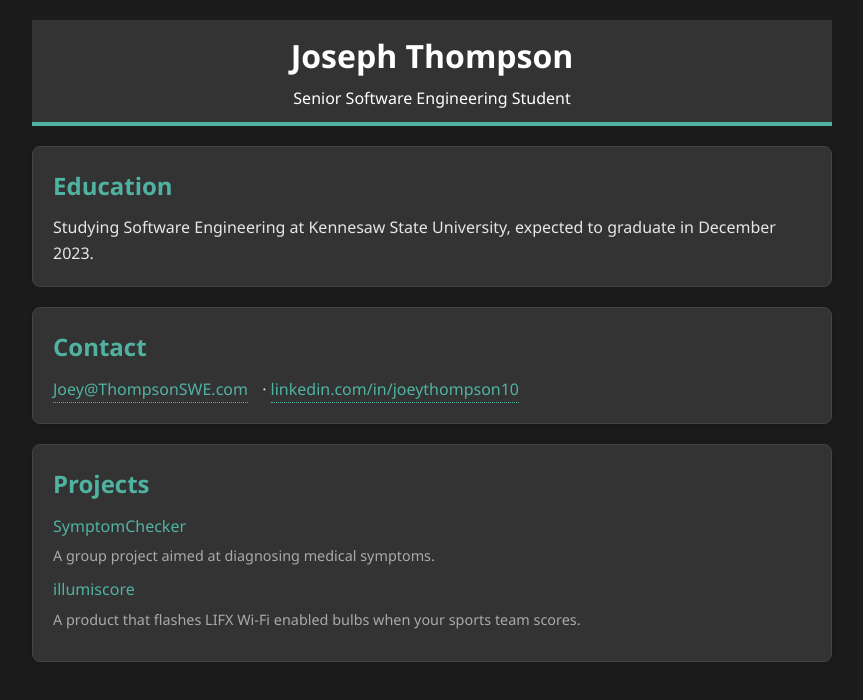
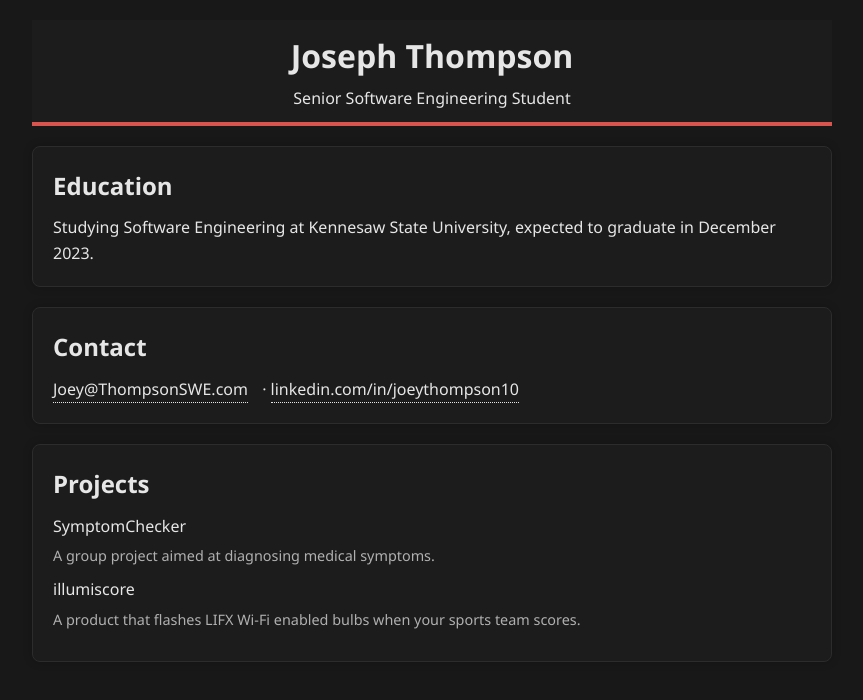
Before and after one commit to JoeyThompson10/JoeyThompson10.github.io, a plain HTML site: page index.html in a window 1280 px wide. Shown: the whole page, without its empty margins (208-1071 px from the left). Drawn offline with Linux system fonts and the light colour scheme.

Commit message:
Modifies color scheme

```diff
--- a/style.css
+++ b/style.css
@@ -1,3 +1,16 @@
+/* Colors */
+:root {
+  --primary-bg: #181818;
+  --secondary-bg: #1c1c1c;
+  --border-color: #2c2c2c;
+
+  --text-color: #e6e6e6;
+  --subtext-color: #b0b0b0;
+
+  --accent-color: #d9534f;
+}
+
+
 /* Reset some default browser styles */
 body, h1, h2, h3, h4, p, ul, li, a {
   margin: 0;
@@ -8,8 +21,8 @@ body, h1, h2, h3, h4, p, ul, li, a {
 
 /* Apply a background color */
 body {
-  background-color: #1c1c1c;
-  color: #e6e6e6;
+  background-color: var(--primary-bg);
+  color: var(--text-color);
   line-height: 1.6;
   margin: 0 auto;
   max-width: 800px;
@@ -18,11 +31,11 @@ body {
 
 /* Style header area */
 header {
-  background-color: #333;
-  color: #fff;
+  background-color: var(--secondary-bg);
+  color: var(--text-color);
   text-align: center;
   padding: 10px 0;
-  border-bottom: 4px solid #50b3a2;
+  border-bottom: 4px solid var(--accent-color);
 }
 
 header strong {
@@ -35,8 +48,8 @@ header strong {
 .contentSection {
   margin: 20px 0;
   padding: 20px;
-  background-color: #333;
-  border: 1px solid #444;
+  background-color: var(--secondary-bg);
+  border: 1px solid var(--border-color);
   border-radius: 8px;
   box-shadow: 0 0 10px rgba(0,0,0,0.2);
 }
@@ -44,7 +57,7 @@ header strong {
 .sectionTitle {
   font-size: 1.5em;
   margin-bottom: 10px;
-  color: #50b3a2;
+  color: var(--text-color);
 }
 
 /* Style list items in projects */
@@ -58,13 +71,13 @@ li {
 
 .desc {
   font-size: 0.9em;
-  color: #aaa;
+  color: var(--subtext-color);
   margin-top: 5px;
 }
 
 /* Style anchor elements */
 a {
-  color: #50b3a2;
+  color: var(--text-color);
   text-decoration: none;
 }
 
@@ -76,9 +89,9 @@ a:hover, a:focus {
 #contact a {
   margin-right: 10px;
   display: inline-block;
-  border-bottom: 1px dotted #50b3a2;
+  border-bottom: 1px dotted var(--text-color);
 }
 
 #contact a:hover, #contact a:focus {
-  border-bottom: 1px solid #50b3a2;
+  border-bottom: 1px solid var(--text-color);
 }
```
